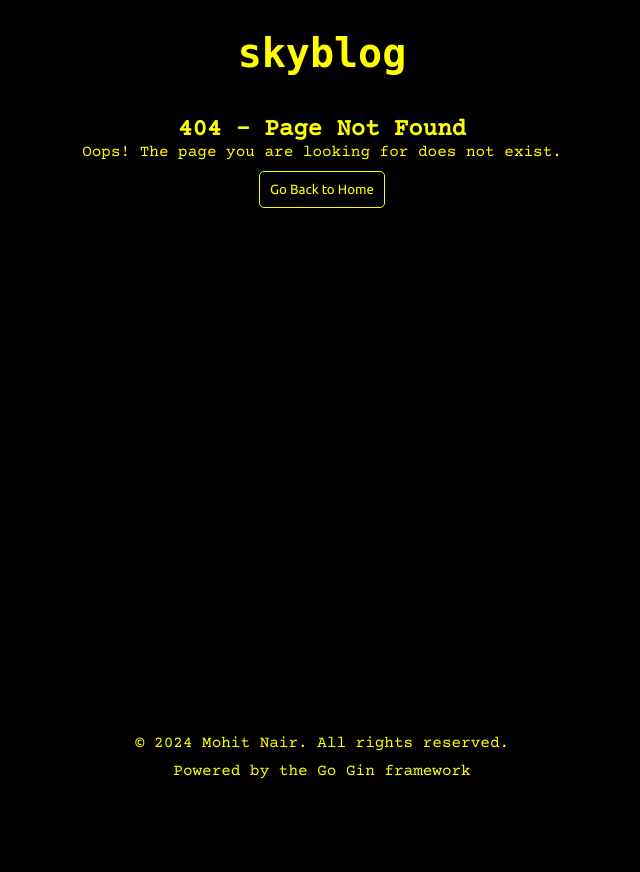
After one commit to themohitnair/skyblog, a Python web app: template templates/404.html in a window 1280 px wide. The commit adds this page. Shown: the whole page, without its empty margins (318-958 px from the left). Run offline with Jinja, Linux system fonts and the light colour scheme; the template is opened without the code that fills it, so the values that code supplies are empty.

Commit message:
Added 404 html along with some css changes

```diff
--- a/static/css/style.css
+++ b/static/css/style.css
@@ -224,3 +224,8 @@ pre code {
     color: #F9FAFB;
     font-style: italic;
 }
+
+.error-message {
+    margin: auto;
+    text-align: center;
+}
--- /dev/null
+++ b/templates/404.html
@@ -0,0 +1,32 @@
+<!DOCTYPE html>
+<html lang="en">
+<head>
+    <meta charset="UTF-8">
+    <meta name="viewport" content="width=device-width, initial-scale=1.0">
+    <title>Page Not Found</title>
+    <link rel="stylesheet" href="/static/css/style.css">
+</head>
+<body>
+    <!-- Header Section -->
+    <header class="site-header">
+        <h1 id="blog-title">skyblog</h1>
+    </header>
+
+    <!-- Main content section -->
+    <main>
+        <div class="error-message">
+            <h2>404 - Page Not Found</h2>
+            <p>Oops! The page you are looking for does not exist.</p>
+            <a href="/" class="button-link">
+                <button class="read-more" type="button">Go Back to Home</button>
+            </a>
+        </div>
+    </main>
+
+    <!-- Footer Section -->
+    <footer class="site-footer">
+        <p>&copy; 2024 Mohit Nair. All rights reserved.</p>
+        <p>Powered by the Go Gin framework</p>
+    </footer>
+</body>
+</html>
```
Also changed, not shown: 1 other file.
